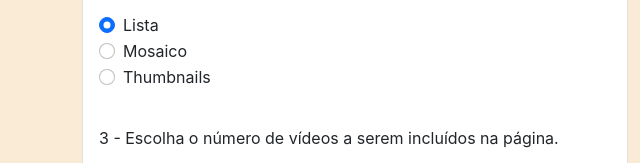
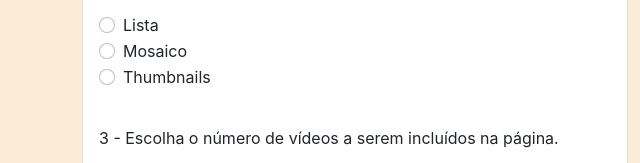
Before and after one commit to squadsenac/SJCC1, a plain HTML site: page index.html in a window 1280 px wide. Shown: the part 467-630 px from the top of the page, 0-640 px from the left. Drawn offline with nearby package versions, Linux system fonts and the light colour scheme.

Commit message:
Uncheck lista
Retirar o atributo checked de lista.

```diff
--- a/index.html
+++ b/index.html
@@ -57,7 +57,7 @@
                                 <p class="card-text" style="padding-top: 35px;">2 - Escolha um estilo de layout de vídeo</p>
 
                                 <div class="form-check">
-                                    <input id="lista" class="form-check-input" type="radio" name="flexRadioDefault" id="flexRadioDefault1" checked>
+                                    <input id="lista" class="form-check-input" type="radio" name="flexRadioDefault" id="flexRadioDefault1">
                                     <label class="form-check-label" for="flexRadioDefault1">
                                     Lista
                                     </label>
```
